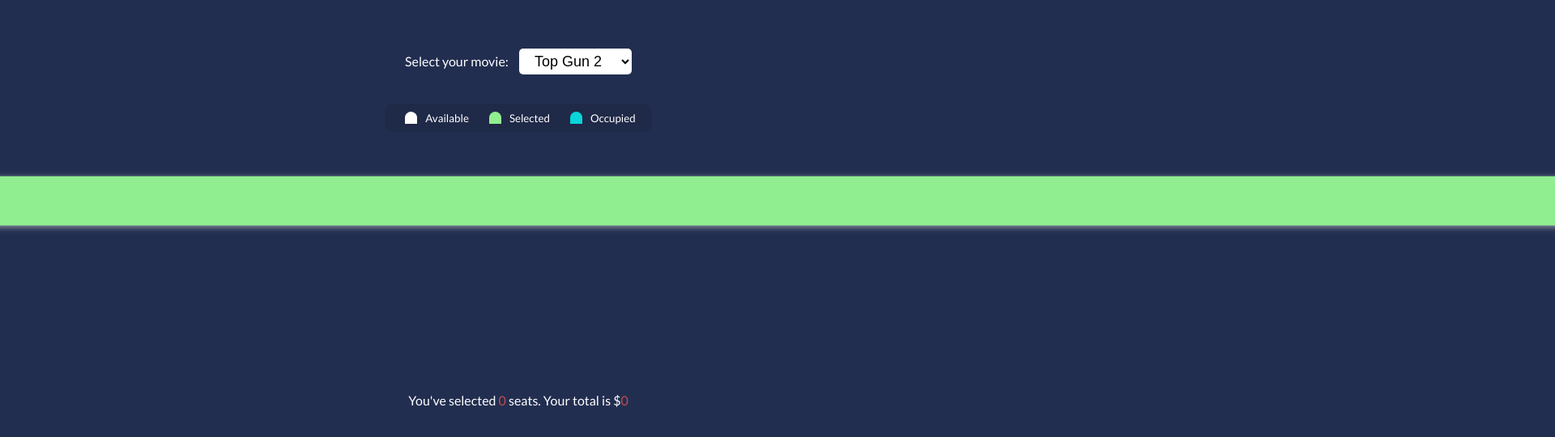
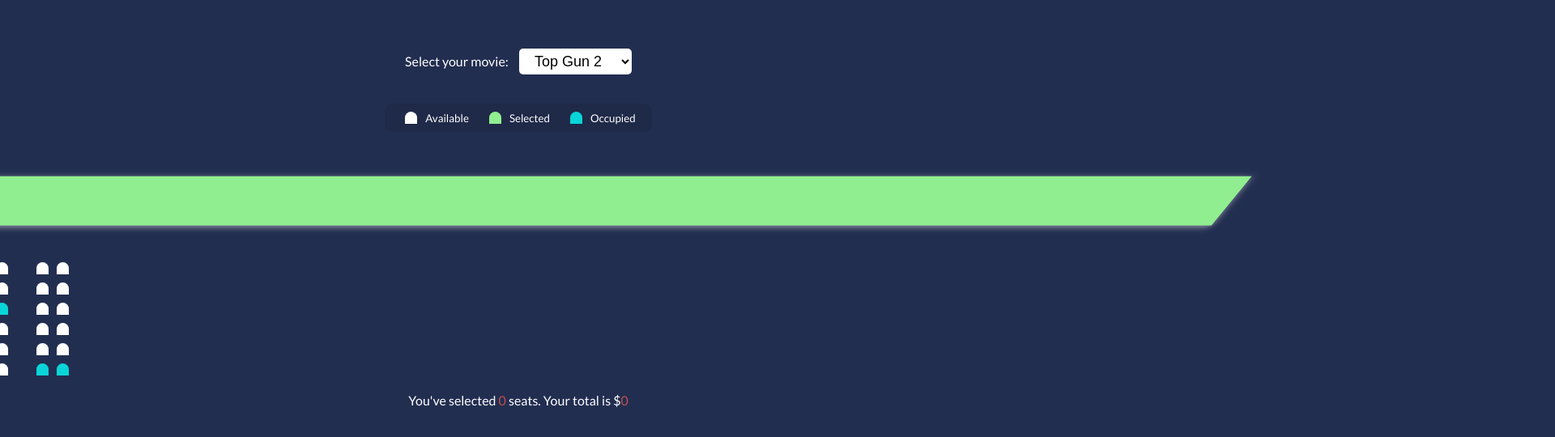
Before and after one commit to Mohammad-Ali-Rauf/Seat-Selector, a plain HTML site: page index.html in a window 1280 px wide. Shown: the part 120-660 px from the top of the page at 81% size, 1920 px wide, since content can reach past the window. Drawn offline with Linux system fonts and the light colour scheme.

Commit message:
Update style.css

```diff
--- a/style.css
+++ b/style.css
@@ -95,7 +95,7 @@ body {
 
 .container {
     perspective: 1000px;
-    width: 300rem;
+    width: 110rem;
 }
 
 .row {
```
